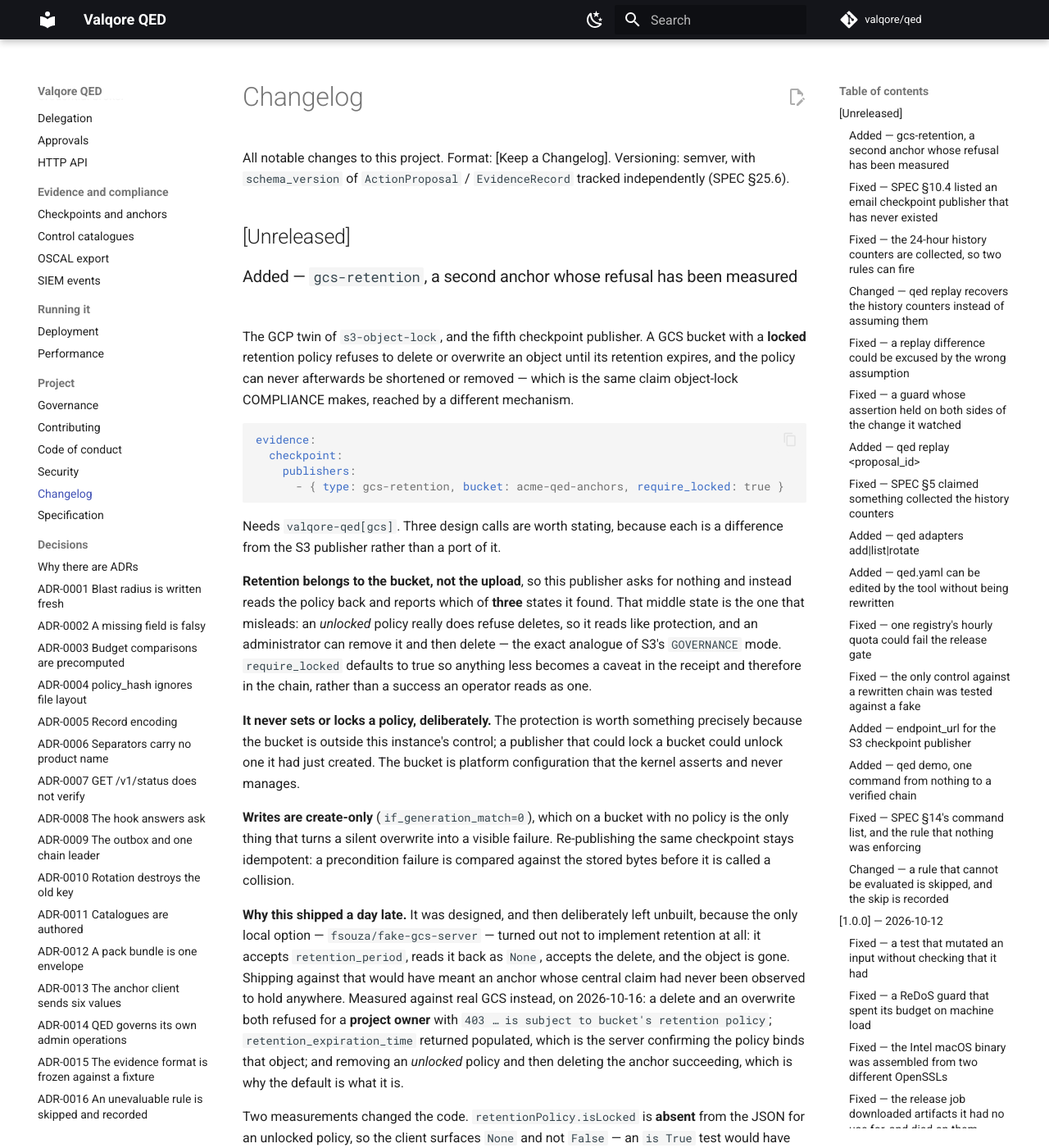
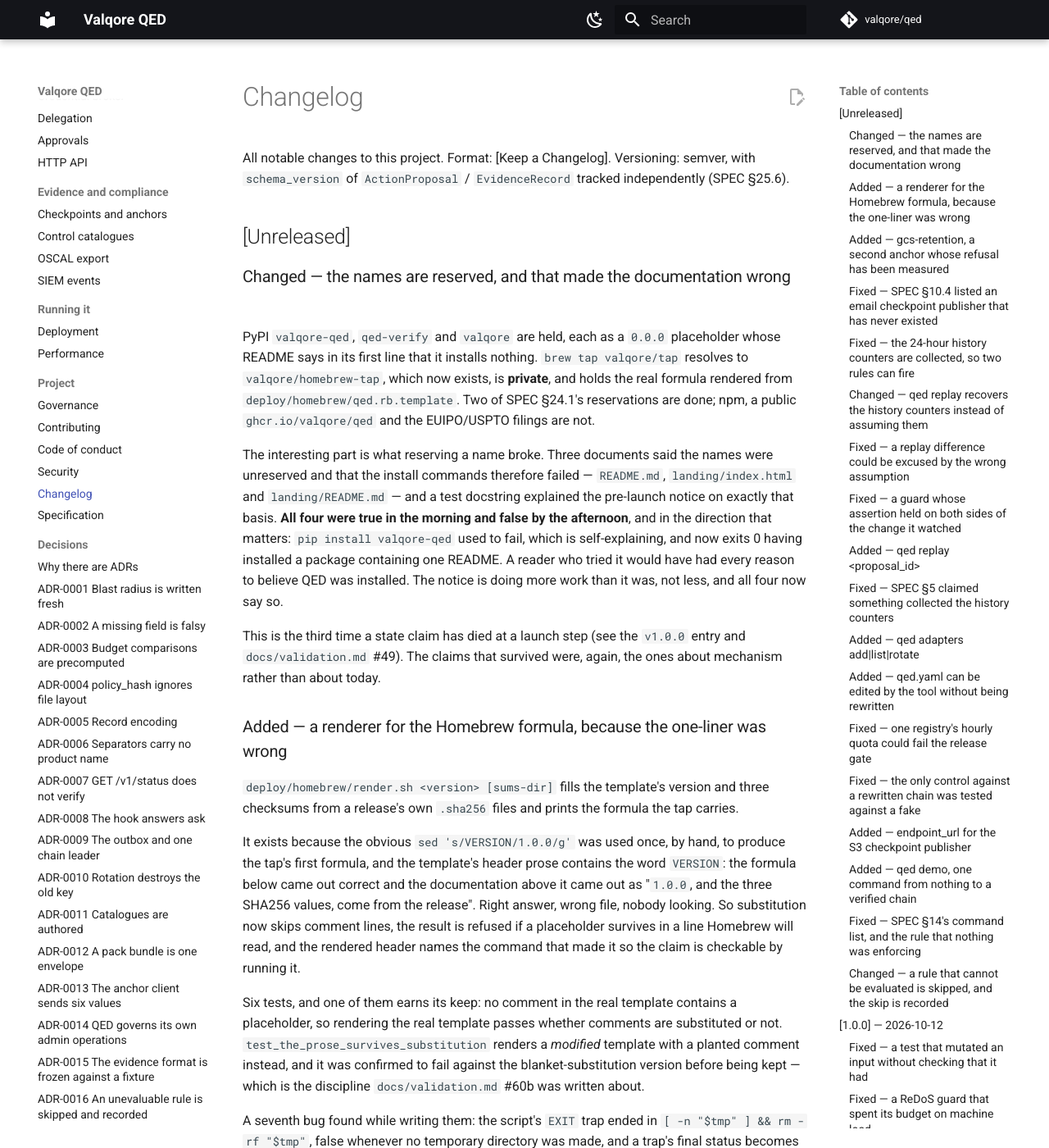
Before and after one commit to valqore/qed, an MkDocs documentation site: the page built from docs/changelog.md, in a window 1280 px wide and 1400 px high. Shown: the whole window at 82% size. Built offline with MkDocs 1.6.1 and Material for MkDocs 9.7.7, drawn with Linux system fonts in a browser that asks for light colours; comment, search, counter and statistics services are not loaded; some of the changed text lies outside the part shown.

Commit message:
Reserve the tap and the PyPI names, and fix what reserving them falsified
Two of SPEC 24.1's reservations are done. PyPI holds `valqore-qed`,
`qed-verify` and `valqore`, each a 0.0.0 placeholder whose README says in
its first line that it installs nothing. `brew tap valqore/tap` resolves to
`valqore/homebrew-tap`, which now exists and is private: every release URL
in its formula points at an asset of a repository that is still private, and
a public tap whose only formula 404s is worse than no tap.

The work was not the reserving. Four places in this repository said the
names were unreserved and that the install commands therefore failed --
README.md, landing/index.html, landing/README.md and a test docstring
explaining the pre-launch notice -- and all four were true in the morning
and false by the afternoon. In the direction that matters, too: `pip install
valqore-qed` used to fail, which is self-explaining, and now exits 0 having
installed one README. A reader who tried it had every reason to think QED
was installed. The notice is doing more work than before, not less, and all
four now say that.

`deploy/homebrew/render.sh` is new, and it exists because the obvious
`sed 's/VERSION/1.0.0/g'` was used once, by hand, to make the tap's first
formula. The template's header prose contains the word VERSION, so the
formula came out correct and the documentation above it came out as "`1.0.0`,
and the three SHA256 values, come from the release" -- right answer, wrong
file, nobody looking. Substitution now skips comments, a placeholder
surviving in a line Homebrew reads is refused, and the rendered header names
the command that produced it so the claim can be checked by running it.

Six tests, one of which earns its keep. No comment in the real template
contains a placeholder, so rendering the real template passes whether
comments are substituted or not; `test_the_prose_survives_substitution`
renders a modified template with a planted comment instead, and it was
confirmed to fail against the blanket-substitution version before being
kept. Writing them found one more: the script's EXIT trap ended in
`[ -n "$tmp" ] && rm -rf "$tmp"`, which is false whenever no temporary
directory was made, and a trap's last status becomes the exit status. It
printed a perfect formula and exited 1.

Still open: npm, a public ghcr.io/valqore/qed, EUIPO and USPTO.

Co-Authored-By: Claude Opus 5 (1M context) <noreply@anthropic.com>
Signed-off-by: Tunc Celik <tunc@valqore.io>

```diff
--- a/CHANGELOG.md
+++ b/CHANGELOG.md
@@ -5,6 +5,56 @@ semver, with `schema_version` of `ActionProposal` / `EvidenceRecord` tracked
 independently (SPEC §25.6).
 
 ## [Unreleased]
+
+### Changed — the names are reserved, and that made the documentation wrong
+
+PyPI `valqore-qed`, `qed-verify` and `valqore` are held, each as a `0.0.0`
+placeholder whose README says in its first line that it installs nothing.
+`brew tap valqore/tap` resolves to `valqore/homebrew-tap`, which now exists,
+is **private**, and holds the real formula rendered from
+`deploy/homebrew/qed.rb.template`. Two of SPEC §24.1's reservations are done;
+npm, a public `ghcr.io/valqore/qed` and the EUIPO/USPTO filings are not.
+
+The interesting part is what reserving a name broke. Three documents said the
+names were unreserved and that the install commands therefore failed —
+`README.md`, `landing/index.html` and `landing/README.md` — and a test
+docstring explained the pre-launch notice on exactly that basis. **All four
+were true in the morning and false by the afternoon**, and in the direction
+that matters: `pip install valqore-qed` used to fail, which is self-explaining,
+and now exits 0 having installed a package containing one README. A reader who
+tried it would have had every reason to believe QED was installed. The notice
+is doing more work than it was, not less, and all four now say so.
+
+This is the third time a state claim has died at a launch step (see the
+`v1.0.0` entry and `docs/validation.md` #49). The claims that survived were,
+again, the ones about mechanism rather than about today.
+
+### Added — a renderer for the Homebrew formula, because the one-liner was wrong
+
+`deploy/homebrew/render.sh <version> [sums-dir]` fills the template's version
+and three checksums from a release's own `.sha256` files and prints the formula
+the tap carries.
+
+It exists because the obvious `sed 's/VERSION/1.0.0/g'` was used once, by
+hand, to produce the tap's first formula, and the template's header prose
+contains the word `VERSION`: the formula below came out correct and the
+documentation above it came out as "`1.0.0`, and the three SHA256 values, come
+from the release". Right answer, wrong file, nobody looking. So substitution
+now skips comment lines, the result is refused if a placeholder survives in a
+line Homebrew will read, and the rendered header names the command that made
+it so the claim is checkable by running it.
+
+Six tests, and one of them earns its keep: no comment in the real template
+contains a placeholder, so rendering the real template passes whether comments
+are substituted or not. `test_the_prose_survives_substitution` renders a
+*modified* template with a planted comment instead, and it was confirmed to
+fail against the blanket-substitution version before being kept — which is the
+discipline `docs/validation.md` #60b was written about.
+
+A seventh bug found while writing them: the script's `EXIT` trap ended in
+`[ -n "$tmp" ] && rm -rf "$tmp"`, false whenever no temporary directory was
+made, and a trap's final status becomes the script's exit status. It printed a
+perfect formula and exited 1.
 
 ### Added — `gcs-retention`, a second anchor whose refusal has been measured
 
```
Also changed, not shown: QED_SPEC.md (+1 -1 lines), README.md (+7 -3 lines), landing/README.md (+7 -2 lines), 6 other files.
